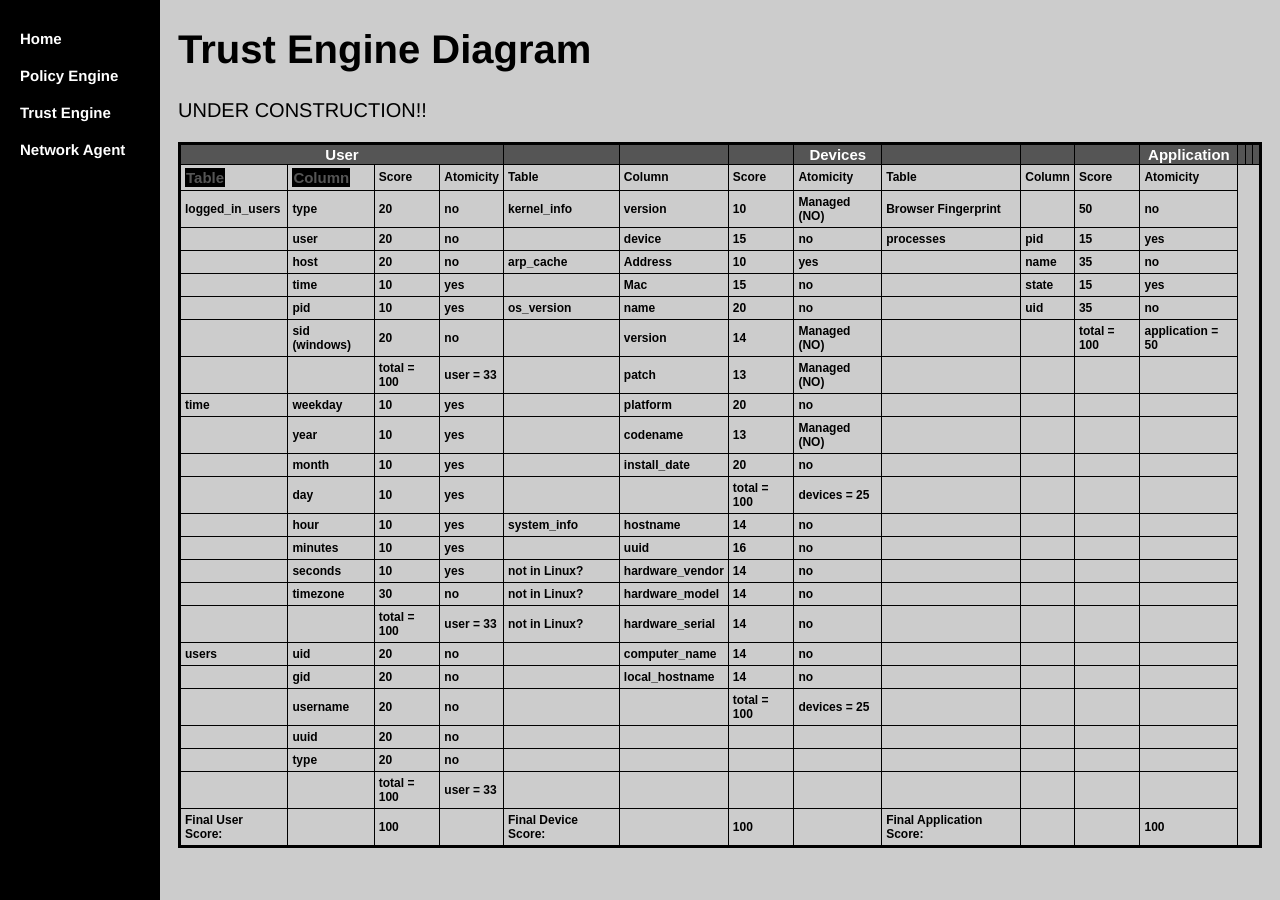
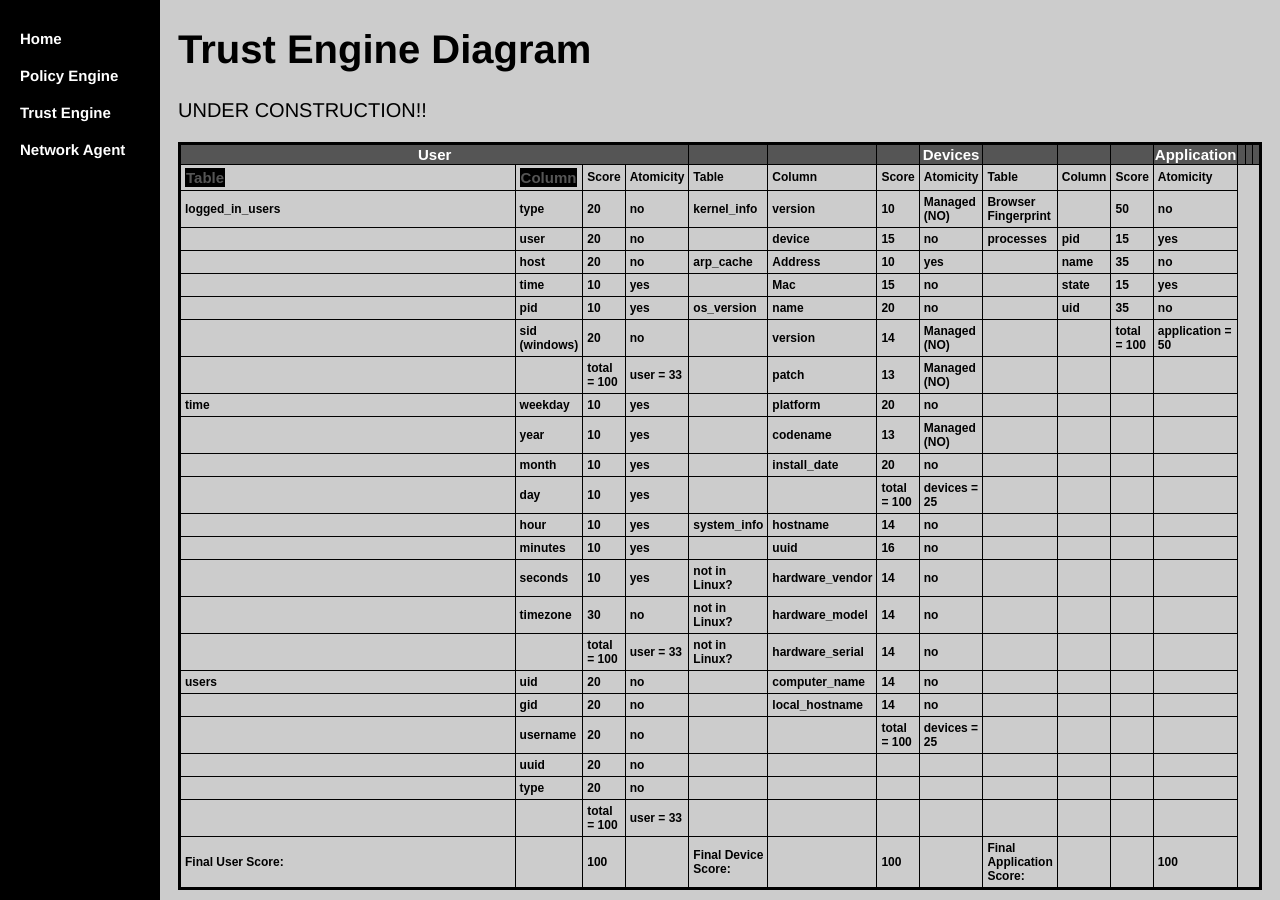
Before and after one commit to WWUZeroTrust/WWUZeroTrust.github.io, a Jekyll site: the page TrustEngine/diagram/index.html, which Jekyll copies as it is, in a window 1280 px wide. Built offline with Jekyll 4.4.1, drawn with Linux system fonts in a browser that asks for light colours.

Commit message:
Update index.html

```diff
--- a/TrustEngine/diagram/index.html
+++ b/TrustEngine/diagram/index.html
@@ -117,6 +117,8 @@ h1 {
 		padding: 4px;
 		margin: 3px;
 		border: 1px solid black;
+		table-layout: fixed;
+  		width: 100%;
 	}
 	.tableizer-table th {
 		background-color: #555555;
@@ -124,6 +126,8 @@ h1 {
 		font-weight: bold;
 		font-size: 15px;
 		border: 1px solid black;
+		table-layout: fixed;
+  		width: 100%;
 	}
 	.tableizer-table tv {
 		background-color: black;
@@ -131,6 +135,8 @@ h1 {
 		font-weight: bold;
 		font-size: 15px;
 		border: 1px solid black;
+		table-layout: fixed;
+  		width: 100%;
 	}
 </style>
 <table class="tableizer-table">
```
